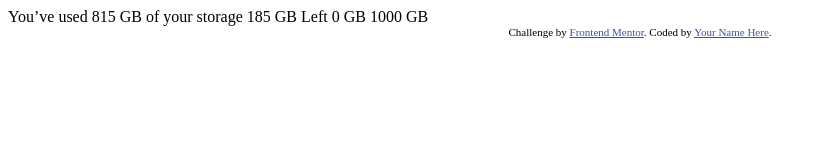
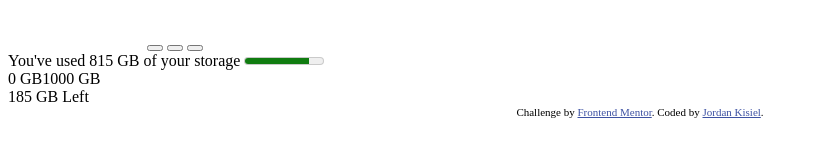
Before and after one commit to JordanKisiel/fylo-data-storage-component-master, a plain HTML site: page index.html in a window 1280 px wide. Shown: the whole page, without its empty margins (0-824 px from the left). Drawn offline with Linux system fonts and the light colour scheme.

Commit message:
HTML structure done

```diff
--- a/index.html
+++ b/index.html
@@ -15,17 +15,25 @@
   </style>
 </head>
 <body>
-
-  You’ve used 815 GB of your storage
-
-  185 GB Left
-
-  0 GB
-  1000 GB
-
-  <div class="attribution">
-    Challenge by <a href="https://www.frontendmentor.io?ref=challenge" target="_blank">Frontend Mentor</a>.
-    Coded by <a href="#">Your Name Here</a>.
-  </div>
+  <main>
+    <div>
+      <img src="images/logo.svg" alt="Fylo logo">
+      <button></button>
+      <button></button>
+      <button></button>
+    </div>
+    <div>
+      <label for="storage-meter">You&apos;ve used <span>815 GB</span> of your storage</label>
+      <meter id="storage-meter" min="0" max="1000" value="815"></meter>
+      <div><span>0 GB</span><span>1000 GB</span></div>
+      <div><span>185 </span>GB Left</div>
+    </div>
+  </main>
+  <footer>
+    <div class="attribution">
+      Challenge by <a href="https://www.frontendmentor.io?ref=challenge" target="_blank">Frontend Mentor</a>.
+      Coded by <a href="http://robojojo.co/">Jordan Kisiel</a>.
+    </div>
+  </footer>
 </body>
 </html>
```
